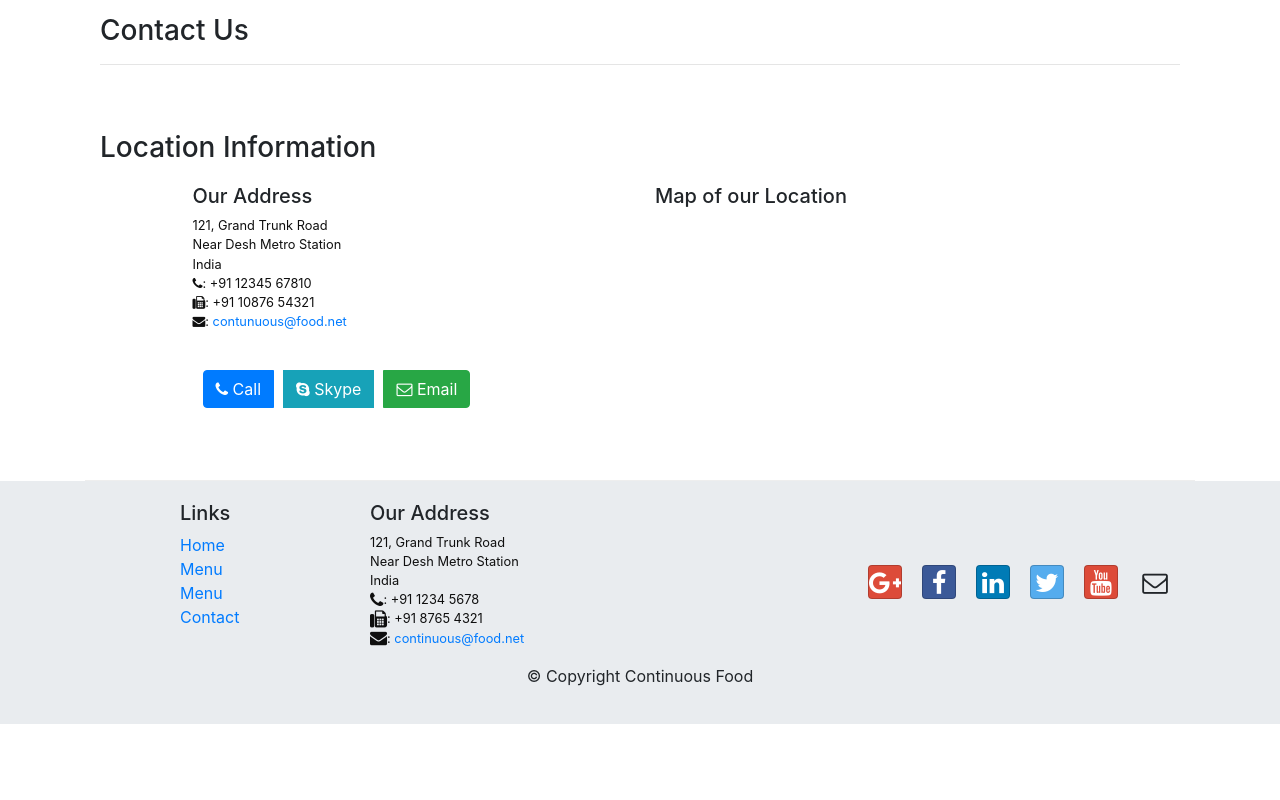
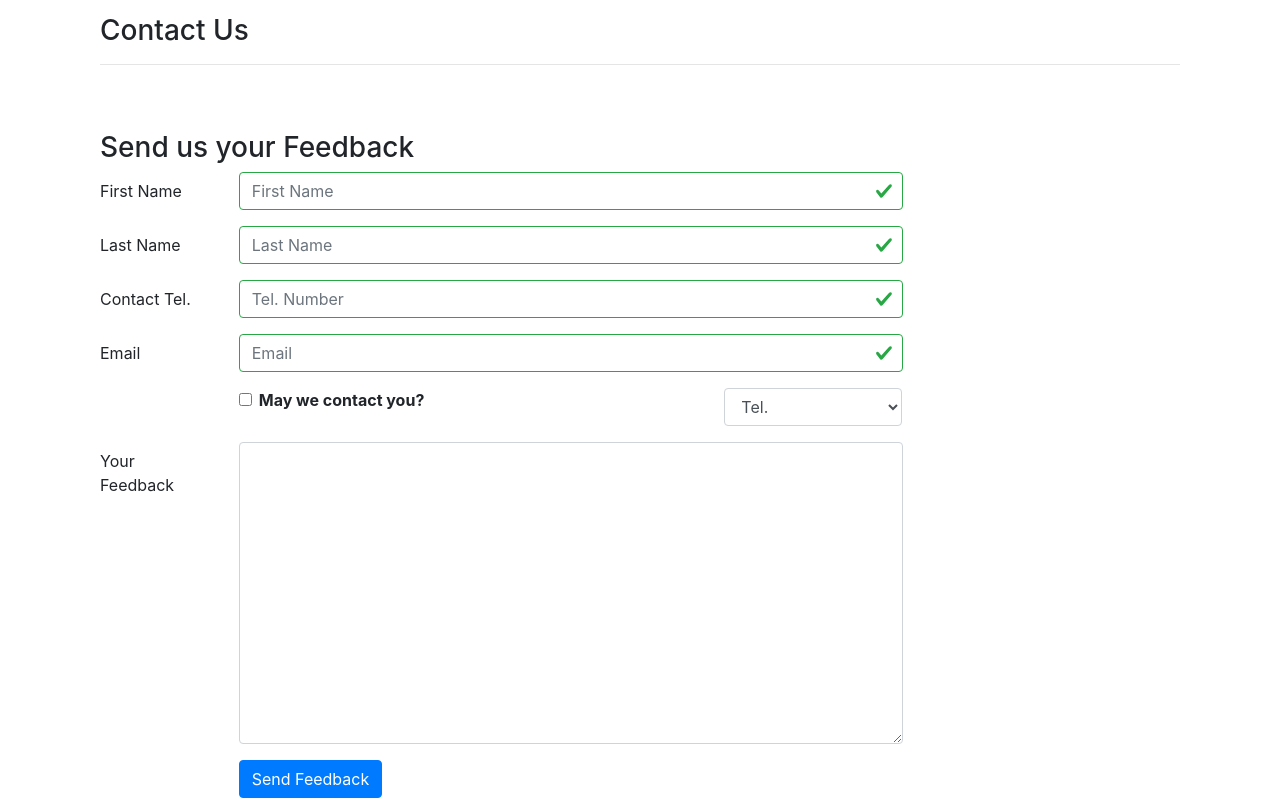
Before and after one commit to Anil-Bhimwal/Assignment3, a React (Create React App) app: page /contact in a window 1280 px wide. Shown: the part 420-1220 px from the top of the page. Before the commit the page ends 1144 px from the top, so only its background shows below. Built offline with nearby package versions, Linux system fonts and the light colour scheme.

Commit message:
Contact Form Added in ContactComponent

```diff
--- a/package.json
+++ b/package.json
@@ -12,6 +12,7 @@
     "popper.js": "^1.16.1",
     "react": "^16.13.1",
     "react-dom": "^16.13.1",
+    "react-phone-number-input": "^3.0.25",
     "react-popper": "^2.2.3",
     "react-router-dom": "^4.2.2",
     "react-scripts": "3.4.3",
--- a/src/components/ContactComponent.js
+++ b/src/components/ContactComponent.js
@@ -1,7 +1,78 @@
-import React from 'react';
-import { Breadcrumb, BreadcrumbItem } from 'reactstrap';
+import React, { Component } from 'react';
+import { Breadcrumb, BreadcrumbItem, Button, Form, FormGroup, Label, Input, Col, Row, FormFeedback } from 'reactstrap';
 import { Link } from 'react-router-dom';
-function Contact(props) {
+class Contact extends Component {
+
+    constructor(props) {
+        super(props);
+        this.state = {
+            firstname: '',
+            lastname: '',
+            telnum: '',
+            email: '',
+            agree: false,
+            contactType: 'Tel.',
+            message: '',
+            touched: {
+                firstname: false,
+                lastname: false,
+                telnum: false,
+                email: false
+            }
+        };
+        this.handleInputChange = this.handleInputChange.bind(this);
+        this.handleSubmit = this.handleSubmit.bind(this);
+        this.handleBlur = this.handleBlur.bind(this);
+    }
+    handleInputChange(event) {
+        console.log(event.target);
+        console.log(event.target.value)
+        const target = event.target;
+        const name = target.name;
+        const value = target.type === 'checkbox' ? target.checked : target.value;
+        this.setState({
+            [name]: value
+        });
+    }
+    handleSubmit(event) {
+        console.log('Current State is: ' + JSON.stringify(this.state));
+        alert('Current State is: ' + JSON.stringify(this.state));
+        event.preventDefault();
+    }
+    handleBlur = (field) => (evt) => {
+        this.setState({
+            touched: { ...this.state.touched, [field]: true }
+        });
+    }
+    validate(firstname, lastname, telnum, email) {
+        const errors = {
+            firstname: '',
+            lastname: '',
+            telnum: '',
+            email: ''
+        };
+
+        if (this.state.touched.firstname && firstname.length < 3)
+            errors.firstname = 'First Name should be >= 3 characters';
+        else if (this.state.touched.firstname && firstname.length > 15)
+            errors.firstname = 'First Name should be <= 10 characters';
+
+        if (this.state.touched.lastname && lastname.length < 3)
+            errors.lastname = 'Last Name should be >= 3 characters';
+        else if (this.state.touched.lastname && lastname.length > 15)
+            errors.lastname = 'Last Name should be <= 10 characters';
+
+        const reg = /^\d+$/;
+        if (this.state.touched.telnum && !reg.test(telnum))
+            errors.telnum = 'Tel. Number should contain only numbers';
+
+        if (this.state.touched.email && email.split('').filter(x => x === '@').length !== 1)
+            errors.email = 'Email should contain a @';
+
+        return errors;
+    }
+    render() {
+        const errors = this.validate(this.state.firstname, this.state.lastname, this.state.telnum, this.state.email);
         return (
             <div className="container">
                 <div className="row">
@@ -12,6 +83,105 @@
                     <div className="col-12">
                         <h3>Contact Us</h3>
                         <hr />
+                    </div>
+                </div>
+                <div className="row row-content">
+                    <div className="col-12">
+                        <h3>Send us your Feedback</h3>
+                    </div>
+                    <div className="col-12 col-md-9">
+                        <Form onSubmit={this.handleSubmit}>
+                            <FormGroup row>
+                                <Label htmlFor="firstname" md={2}>First Name</Label>
+                                <Col md={10}>
+                                    <Input type="text" id="firstname" name="firstname"
+                                        placeholder="First Name"
+                                        value={this.state.firstname}
+                                        valid={errors.firstname === ''}
+                                        invalid={errors.firstname !== ''}
+                                        onBlur={this.handleBlur('firstname')}
+                                        onChange={this.handleInputChange} required/>
+                                    <FormFeedback>{errors.firstname}</FormFeedback>
+                                </Col>
+                            </FormGroup>
+                            <FormGroup row>
+                                <Label htmlFor="lastname" md={2}>Last Name</Label>
+                                <Col md={10}>
+                                    <Input type="text" id="lastname" name="lastname"
+                                        placeholder="Last Name"
+                                        value={this.state.lastname}
+                                        valid={errors.lastname === ''}
+                                        invalid={errors.lastname !== ''}
+                                        onBlur={this.handleBlur('lastname')}
+                                        onChange={this.handleInputChange} required/>
+                                    <FormFeedback>{errors.lastname}</FormFeedback>
+                                </Col>
+                            </FormGroup>
+                            <FormGroup row>
+                                <Label htmlFor="telnum" md={2}>Contact Tel.</Label>
+                                <Col md={10}>
+                                    <Input type="tel" id="telnum" name="telnum"
+                                        placeholder="Tel. Number"
+                                        value={this.state.telnum}
+                                        valid={errors.telnum === ''}
+                                        invalid={errors.telnum !== ''}
+                                        onBlur={this.handleBlur('telnum')}
+                                        onChange={this.handleInputChange} required/>
+                                    <FormFeedback>{errors.telnum}</FormFeedback>
+                                </Col>
+                            </FormGroup>
+                            <FormGroup row>
+                                <Label htmlFor="email" md={2}>Email</Label>
+                                <Col md={10}>
+                                    <Input type="email" id="email" name="email"
+                                        placeholder="Email"
+                                        value={this.state.email}
+                                        valid={errors.email === ''}
+                                        invalid={errors.email !== ''}
+                                        onBlur={this.handleBlur('email')}
+                                        onChange={this.handleInputChange} required/>
+                                    <FormFeedback>{errors.email}</FormFeedback>
+                                </Col>
+                            </FormGroup>
+
+                            <FormGroup row>
+                                <Col md={{ size: 6, offset: 2 }}>
+                                    <FormGroup check>
+                                        <Label check>
+                                            <Input type="checkbox"
+                                                name="agree"
+                                                checked={this.state.agree}
+                                                onChange={this.handleInputChange} /> {' '}
+                                            <strong>May we contact you?</strong>
+                                        </Label>
+                                    </FormGroup>
+                                </Col>
+                                <Col md={{ size: 3, offset: 1 }}>
+                                    <Input type="select" name="contactType"
+                                        value={this.state.contactType}
+                                        onChange={this.handleInputChange}>
+                                        <option>Tel.</option>
+                                        <option>Email</option>
+                                    </Input>
+                                </Col>
+                            </FormGroup>
+                            <FormGroup row>
+                                <Label htmlFor="message" md={2}>Your Feedback</Label>
+                                <Col md={10}>
+                                    <Input type="textarea" id="message" name="message"
+                                        rows="12"
+                                        value={this.state.message}
+                                        onChange={this.handleInputChange}required></Input>
+                                </Col>
+                            </FormGroup>
+                            <FormGroup row>
+                                <Col md={{ size: 10, offset: 2 }}>
+                                    <Button type="submit" color="primary">
+                                        Send Feedback
+                                    </Button>
+                                </Col>
+                            </FormGroup>
+                        </Form>
                     </div>
                 </div>
                 <div className="row row-content">
@@ -44,4 +214,6 @@
         );
     }
 
+}
+
 export default Contact;
```
Also changed, not shown: 1 other file (tests, documents, lock files or other folders). Lines whose indentation alone changed are shown as unchanged.
